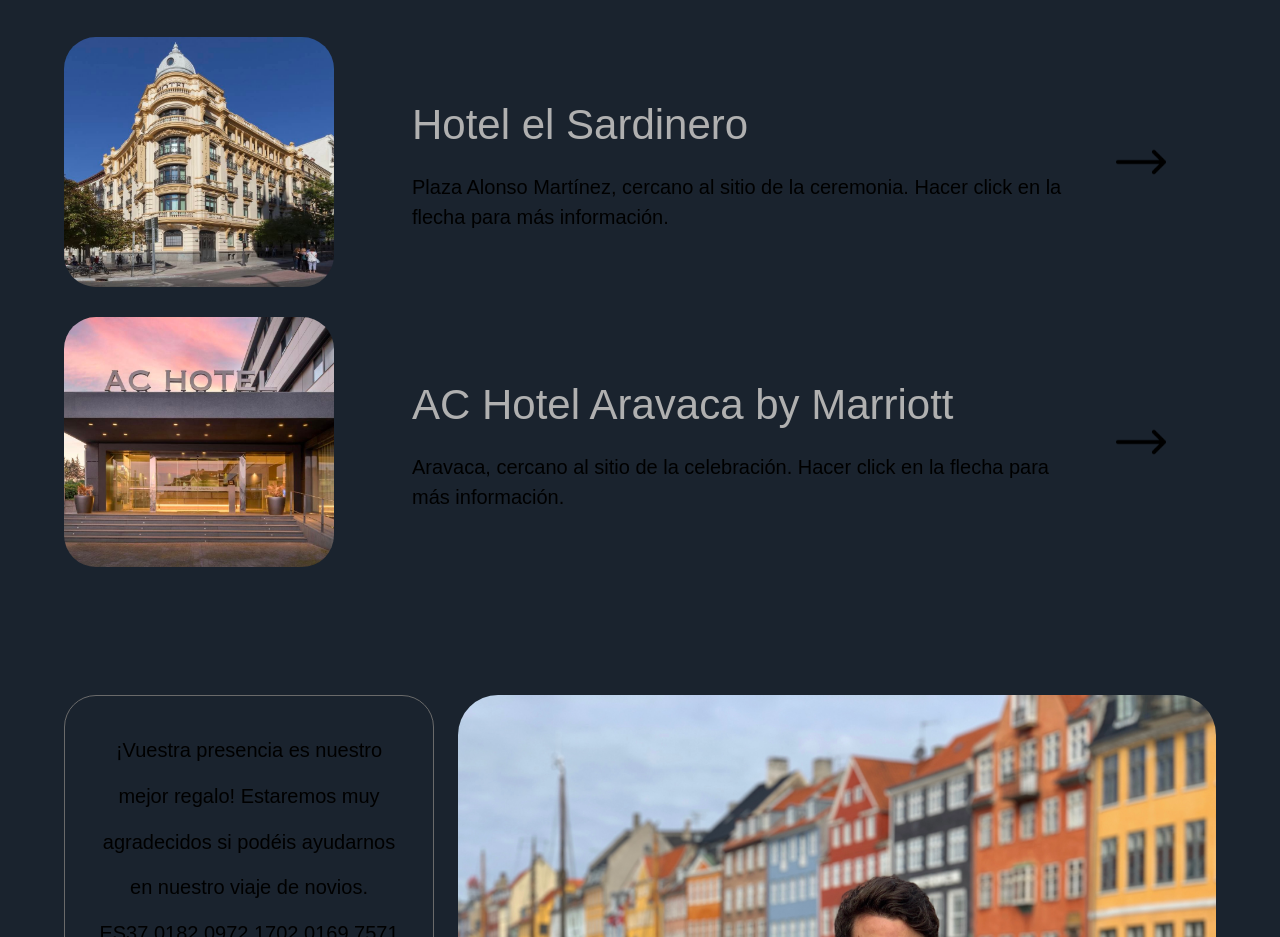
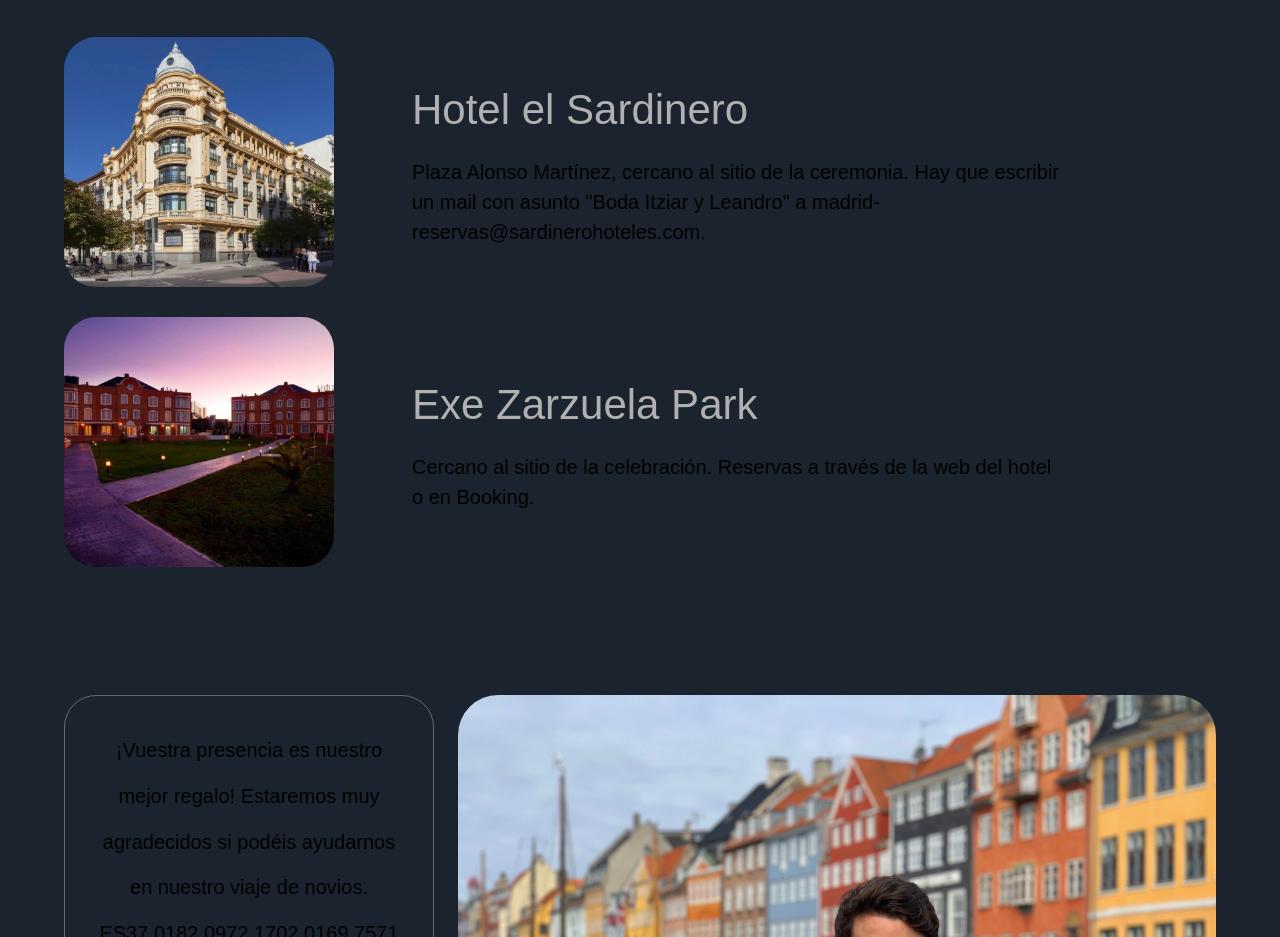
Before and after one commit to pablojordandlf/ondart, a Next.js app: page / in a window 1280 px wide. Shown: the part 4820-5757 px from the top of the page. Built offline with nearby package versions, Linux system fonts and the light colour scheme; a web font is replaced by a local one.

Commit message:
hoteles cambiados

```diff
--- a/components/InsightCard.jsx
+++ b/components/InsightCard.jsx
@@ -29,13 +29,7 @@
       <div
         className="lg:flex hidden items-center justify-center w-[100px] h-[100px] rounded-full bg-transparent border-[0px] "
       >
-        <Link href= "https://drive.google.com/file/d/1LNjz6iaGgB-EnO6_U_G3ROqAMS_4jBD0/view">
-          <img
-            src="/flecha-correcta.png"
-            alt="arrow"
-            className="w-[50%] h-[40%] object-contain "
-          />
-        </Link>
+
       </div>
     </div>
   </motion.div>
--- a/constants/index.js
+++ b/constants/index.js
@@ -39,12 +39,12 @@
     imgUrl: '/hotel1.jpeg',
     title: 'Hotel el Sardinero',
     subtitle:
-        'Plaza Alonso Martínez, cercano al sitio de la ceremonia. Hacer click en la flecha para más información.',
+        'Plaza Alonso Martínez, cercano al sitio de la ceremonia. Hay que escribir un mail con asunto "Boda Itziar y Leandro" a madrid-reservas@sardinerohoteles.com.',
   },
   {
-    imgUrl: '/hotel2.jpeg',
-    title: 'AC Hotel Aravaca by Marriott',
+    imgUrl: '/hotel_2.jpeg',
+    title: 'Exe Zarzuela Park',
     subtitle:
-        'Aravaca, cercano al sitio de la celebración. Hacer click en la flecha para más información.',
+        'Cercano al sitio de la celebración. Reservas a través de la web del hotel o en Booking.',
   },
 ];
```
Also changed, not shown: public/hotel_2.jpeg (added).
